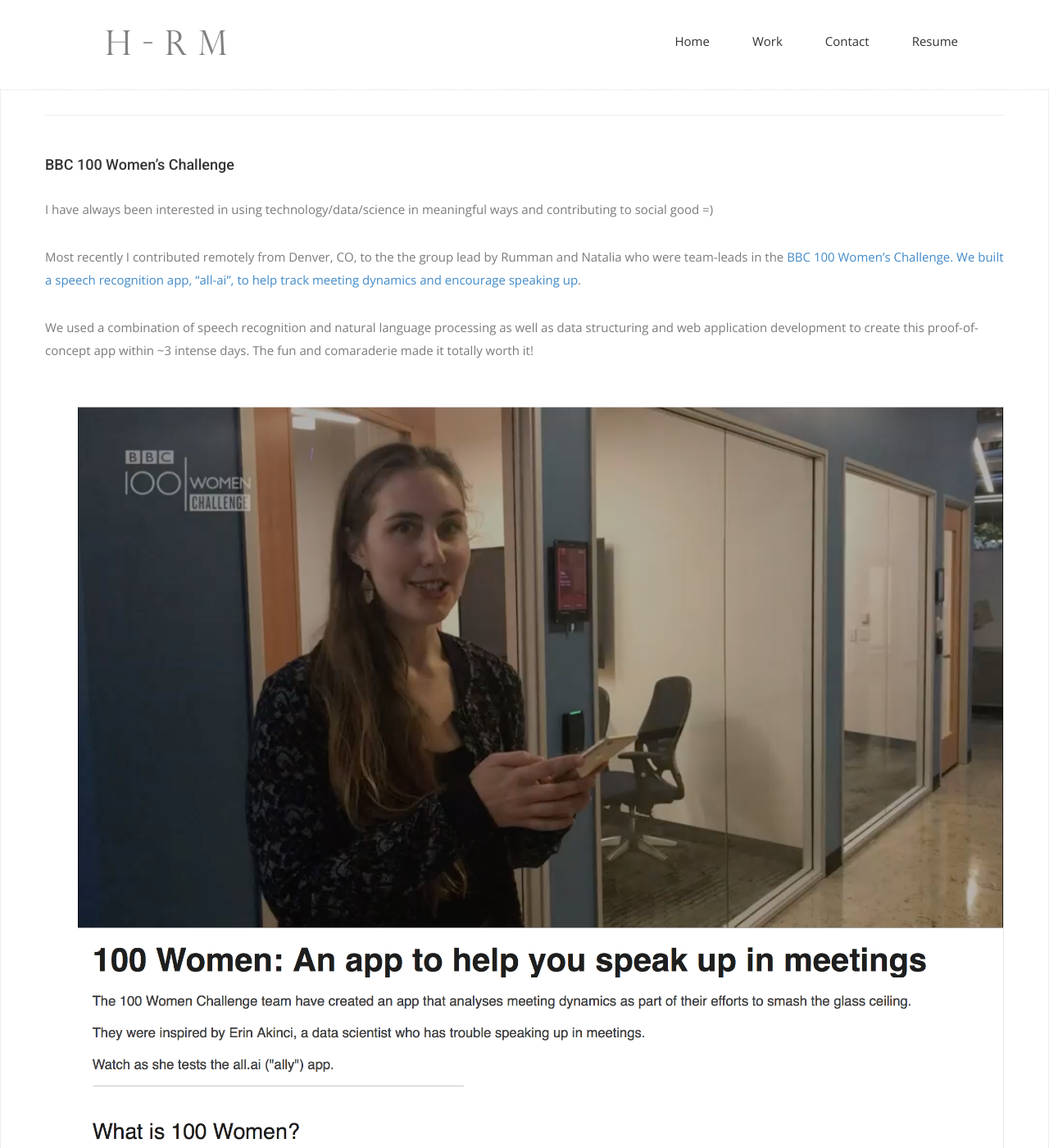
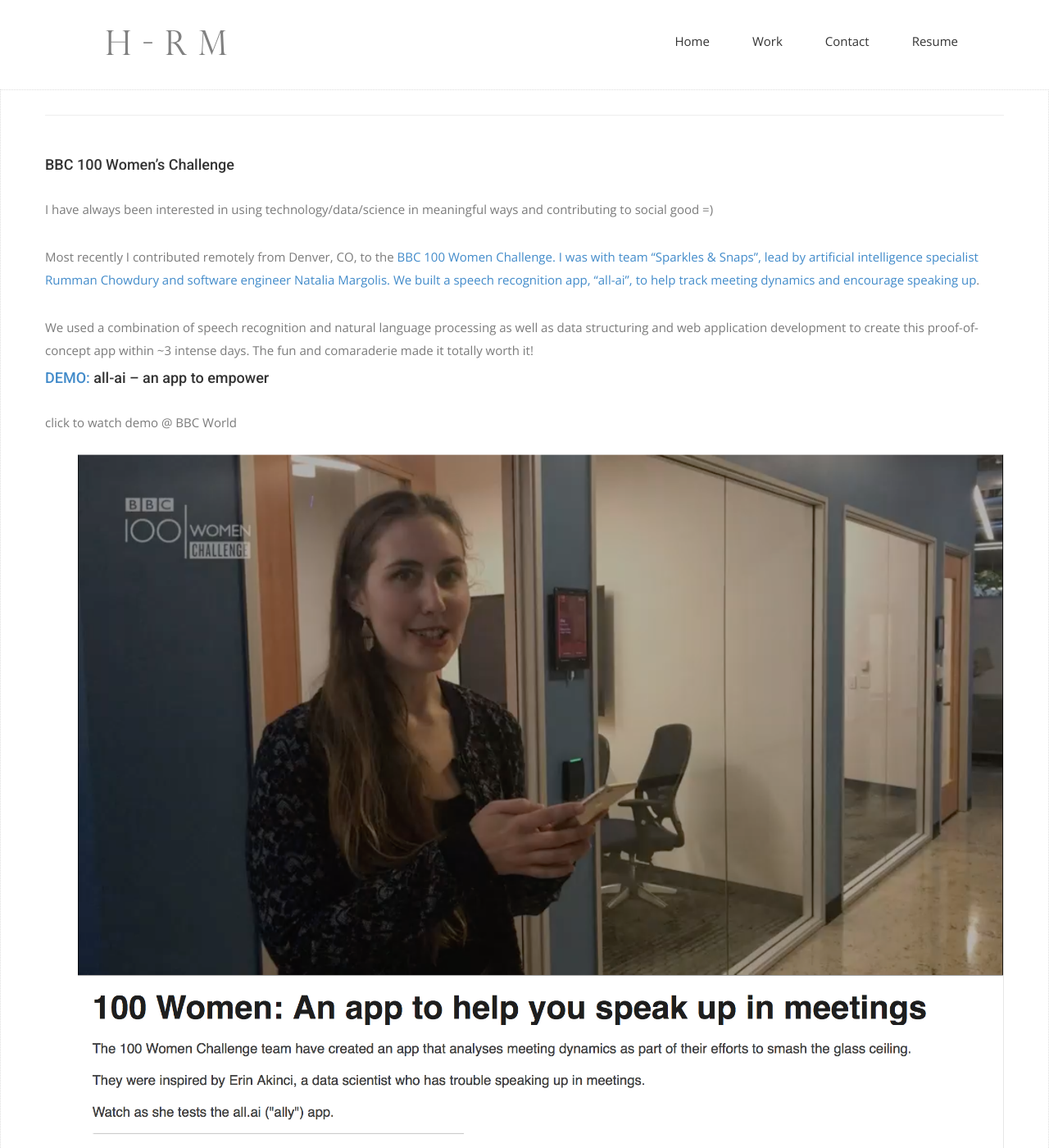
Before and after one commit to hengrumay/hengrumay.github.io, a Jekyll site: the page built from _pages/bbc_100_women_challenge_2017.md, in a window 1280 px wide and 1400 px high. Shown: the whole window at 82% size. Built offline with Jekyll 4.4.1, drawn with Linux system fonts in a browser that asks for light colours; nearby versions of some CDN libraries; some web fonts are replaced; our own code applies the rules of GitHub Pages for plain Markdown files; some of the changed text lies outside the part shown.

Commit message:
Update bbc_100_women_challenge_2017.md

```diff
--- a/_pages/bbc_100_women_challenge_2017.md
+++ b/_pages/bbc_100_women_challenge_2017.md
@@ -2,14 +2,14 @@
 
 I have always been interested in using technology/data/science in meaningful ways and contributing to social good =)
 
-Most recently I contributed remotely from Denver, CO, to the the group lead by Rumman and Natalia who were team-leads in the [BBC 100 Women's Challenge. We built a speech recognition app, "all-ai", to help track meeting dynamics and encourage speaking up](http://www.bbc.co.uk/mediacentre/latestnews/2017/bbc-100-women-challenge-2017-silicon-valley-reveal-solution).
+Most recently I contributed remotely from Denver, CO, to the [BBC 100 Women Challenge. I was with team "Sparkles & Snaps", lead by artificial intelligence specialist Rumman Chowdury and software engineer Natalia Margolis. We built a speech recognition app, "all-ai", to help track meeting dynamics and encourage speaking up](http://www.bbc.co.uk/mediacentre/latestnews/2017/bbc-100-women-challenge-2017-silicon-valley-reveal-solution).
 
 We used a combination of speech recognition and natural language processing as well as data structuring and web application development to create this proof-of-concept app within ~3 intense days. The fun and comaraderie made it totally worth it!
 
+#### [DEMO:](http://www.bbc.com/news/av/world-41531054/100-women-an-app-to-help-you-speak-up-in-meetings) all-ai -- an app to empower
+click to watch demo @ BBC World
 [![Demo-video](https://hengrumay.github.io/img/projects/bbc100women_all-ai_appDemo.png)](http://www.bbc.com/news/av/world-41531054/100-women-an-app-to-help-you-speak-up-in-meetings)
-#### [DEMO:](http://www.bbc.com/news/av/world-41531054/100-women-an-app-to-help-you-speak-up-in-meetings) all-ai -- an app to empower
-* click to watch demo @ BBC World
 
-#### [VIDEO:](https://www.facebook.com/BBC100women/videos/1537111543020785/) Final day challenge solutions revealed at FB-HQ
+#### [VIDEO:](https://www.facebook.com/BBC100women/videos/1537111543020785/) Final day challenge solutions revealed at Facebook-HQ in SF
 
 #### Documentary Broadcast: Aired on BBC World News TV over the weekend of 18/19th Nov 2017
```
